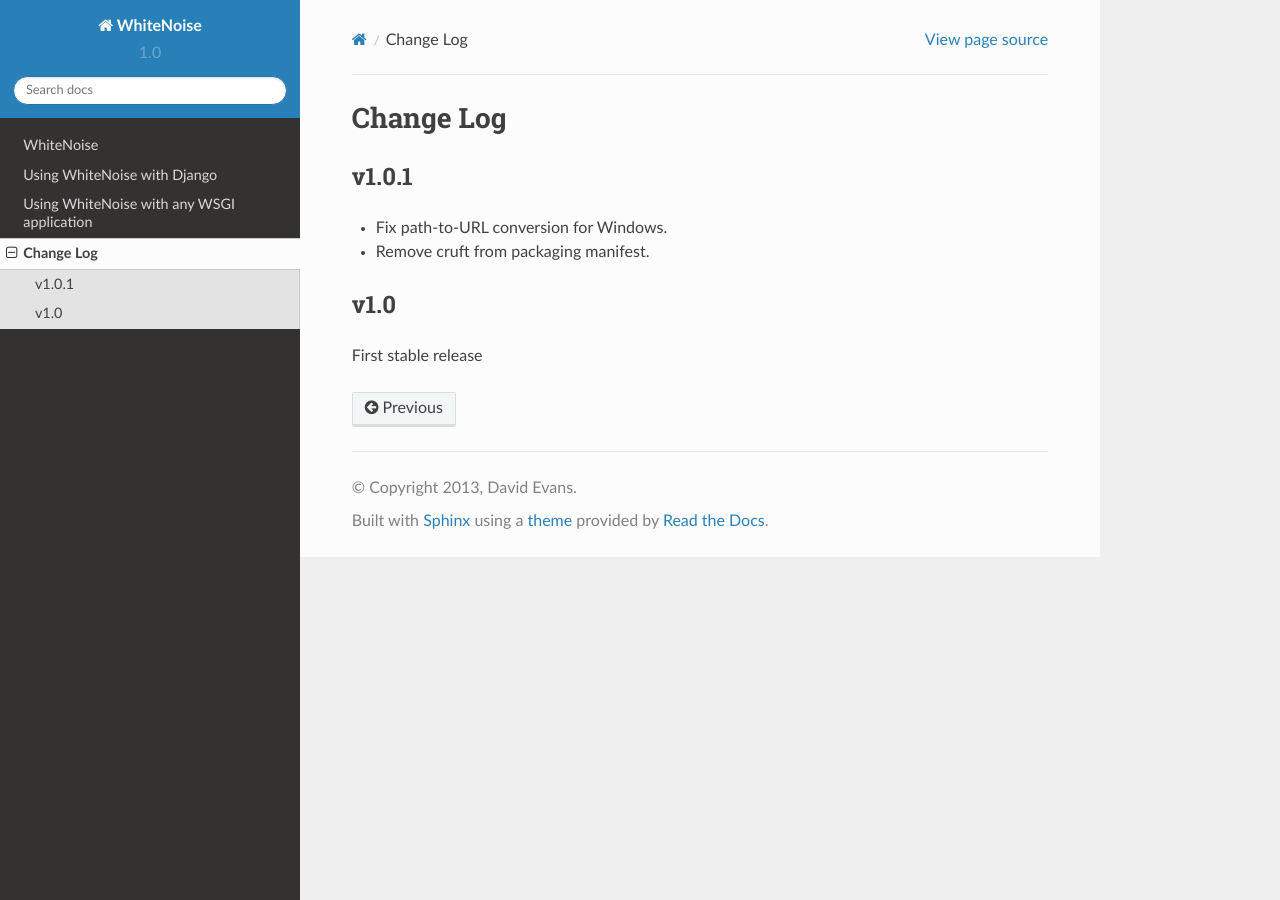
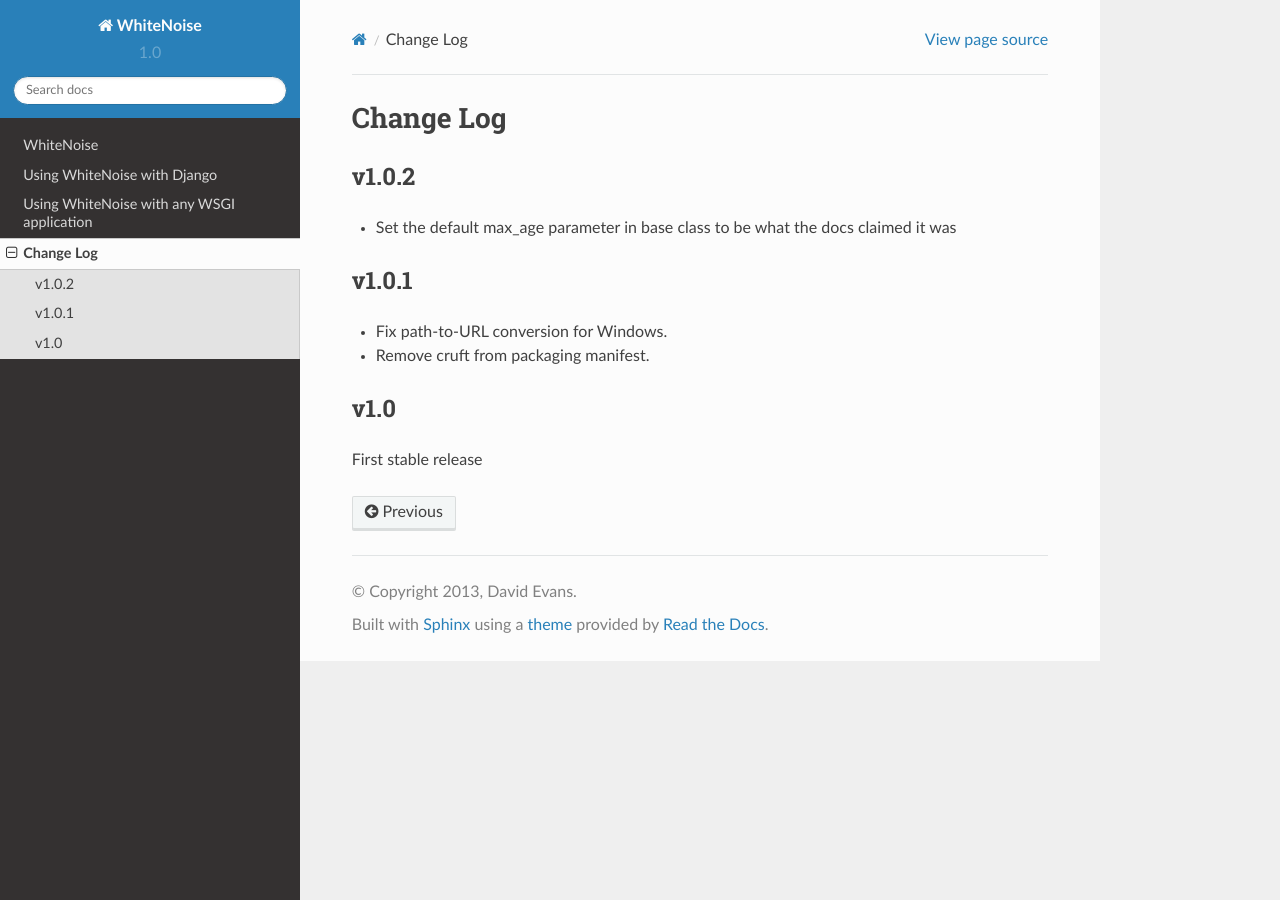
Before and after one commit to gorbunov87/white_noise, a Sphinx documentation site: the page built from docs/changelog.rst, in a window 1280 px wide. Built offline with Sphinx 7.4.7 and the Read the Docs theme 2.0.0, drawn with Linux system fonts in a browser that asks for light colours.

Commit message:
Bump version

```diff
--- a/CHANGELOG.rst
+++ b/CHANGELOG.rst
@@ -1,5 +1,10 @@
 Change Log
 ==========
+
+v1.0.2
+------
+* Set the default max_age parameter in base class to be what the docs claimed it was
+
 
 v1.0.1
 ------
--- a/docs/changelog.rst
+++ b/docs/changelog.rst
@@ -1,5 +1,10 @@
 Change Log
 ==========
+
+v1.0.2
+------
+* Set the default max_age parameter in base class to be what the docs claimed it was
+
 
 v1.0.1
 ------
--- a/docs/conf.py
+++ b/docs/conf.py
@@ -50,7 +50,7 @@
 # The short X.Y version.
 version = '1.0'
 # The full version, including alpha/beta/rc tags.
-release = '1.0.1'
+release = '1.0.2'
 
 # The language for content autogenerated by Sphinx. Refer to documentation
 # for a list of supported languages.
--- a/setup.py
+++ b/setup.py
@@ -12,7 +12,7 @@
 
 setup(
     name='whitenoise',
-    version='1.0.1',
+    version='1.0.2',
     author='David Evans',
     author_email='d@evans.io',
     url='http://whitenoise.evans.io',
```
